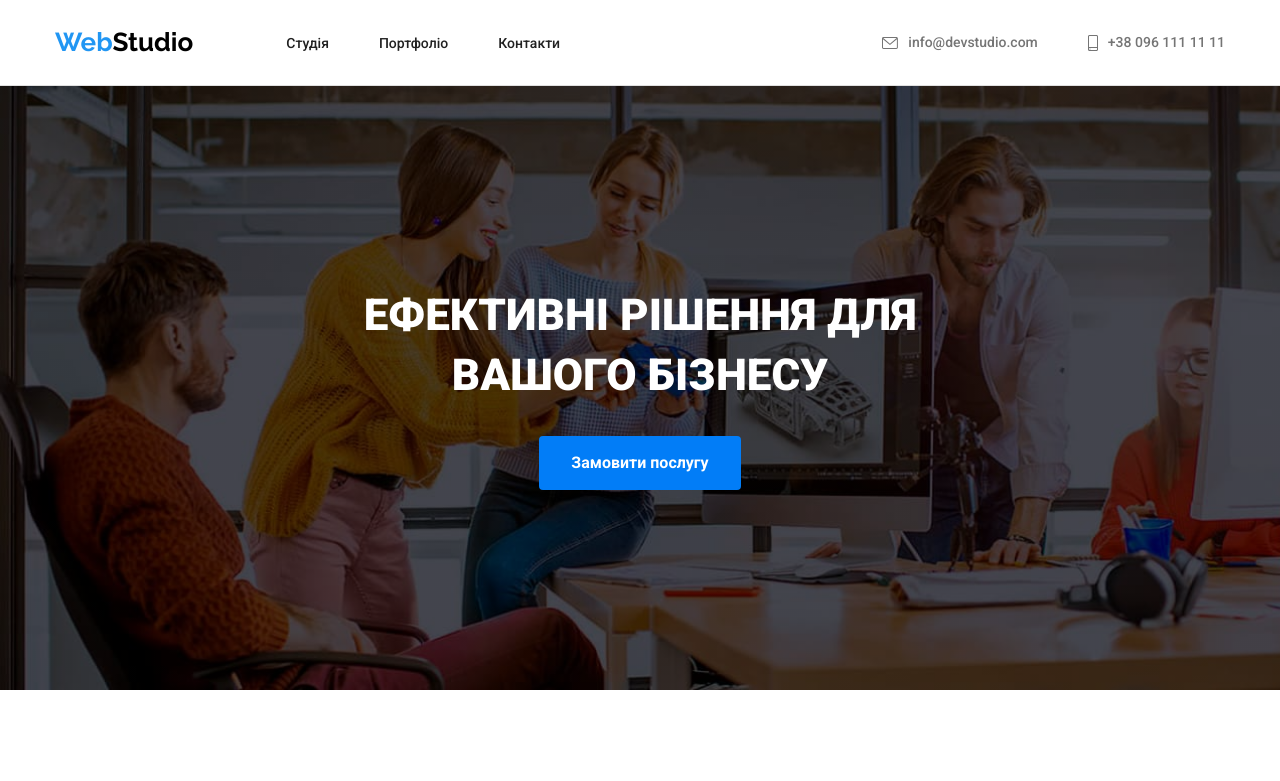
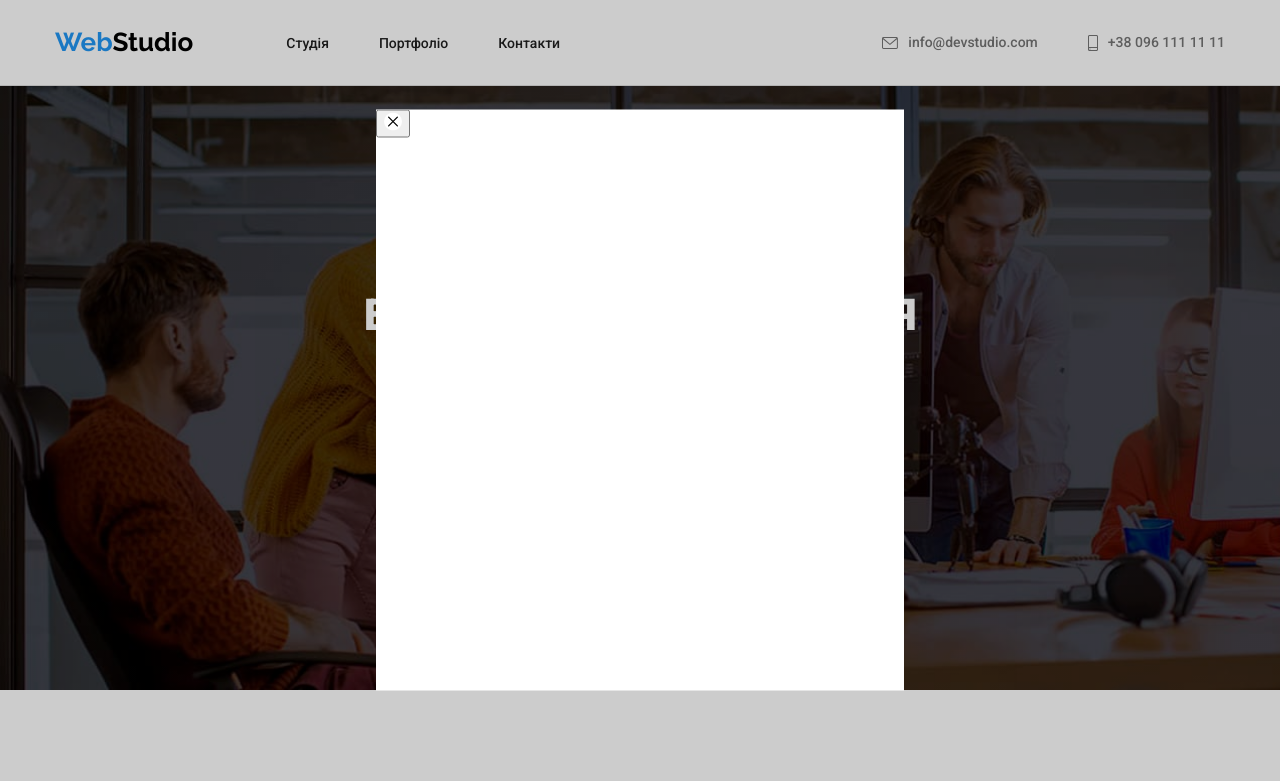
Before and after one commit to ladida69/html-HW-5, a plain HTML site: page index.html in a window 1280 px wide. Both pictures are taken after a click on the button "Замовити послугу". Shown: the top 781 px of the page. Drawn offline with nearby package versions, Linux system fonts and the light colour scheme.

Commit message:
Add modal functionality and backdrop styles; update button for modal trigger

```diff
--- a/css/styles.css
+++ b/css/styles.css
@@ -357,7 +357,6 @@ h2 {
   transition: opacity 250ms var(--timing-function);
 }
 
-
 .card-text:hover {
   opacity: 1;
 }
@@ -437,6 +436,7 @@ h2 {
   margin-top: 34px;
   margin-bottom: 94px;
   box-shadow: var(--secondary-text-color);
+  overflow: hidden;
 }
 
 .nav-list {
@@ -691,3 +691,29 @@ footer {
   gap: 70px;
   align-items: baseline;
 }
+
+.backdrop {
+  position: fixed;
+  top: 0;
+  left: 0;
+  width: 100%;
+  height: 100%;
+  background-color: rgba(0, 0, 0, 0.2);
+}
+.backdrop.is-hidden{
+  opacity: 0;
+  pointer-events: none;
+}
+.modal {
+  position: absolute;
+  min-width: 528px;
+  min-height: 581px;
+  background-color: rgba(255, 255, 255, 1);
+  top: 50%;
+  left: 50%;
+  transform: translate(-50%, -50%) scale(1);
+  transition: transform 250ms var(--timing-function);
+}
+.backdrop.is-hidden .modal {
+  transform: translate(-50%, -50%) scale(0.9);
+}
--- a/index.html
+++ b/index.html
@@ -52,7 +52,7 @@
     <main>
       <section class="hero">
         <h1 class="slogan">Ефективні рішення для вашого бізнесу</h1>
-        <button class="main-button">Замовити послугу</button>
+        <button class="main-button" data-modal-open>Замовити послугу</button>
       </section>
 
       <section class="section">
@@ -363,6 +363,47 @@
         </div>
       </div>
     </footer>
+    <div class="backdrop is-hidden" data-modal>
+      <div class="modal">
+        <button data-modal-close>
+          <svg
+            width="18px"
+            height="18px"
+            viewBox="-2.4 -2.4 28.80 28.80"
+            fill="none"
+            xmlns="http://www.w3.org/2000/svg"
+          >
+            <g id="SVGRepo_bgCarrier" stroke-width="0">
+              <rect
+                x="-2.4"
+                y="-2.4"
+                width="28.80"
+                height="28.80"
+                rx="14.4"
+                fill="#ffffff"
+                strokewidth="0"
+              ></rect>
+            </g>
+            <g
+              id="SVGRepo_tracerCarrier"
+              stroke-linecap="round"
+              stroke-linejoin="round"
+              stroke="#CCCCCC"
+              stroke-width="0.144"
+            ></g>
+            <g id="SVGRepo_iconCarrier">
+              <path
+                d="M5 5L19 19M5 19L19 5"
+                stroke="#000000"
+                stroke-width="2"
+                stroke-linecap="round"
+                stroke-linejoin="round"
+              ></path>
+            </g>
+          </svg>
+        </button>
+      </div>
+    </div>
     <script src="./js/modal.js"></script>
   </body>
 </html>
```
Also changed, not shown: portfolio.html (+25 -16 lines), js/x-close-delete-svgrepo-com.svg (added).
